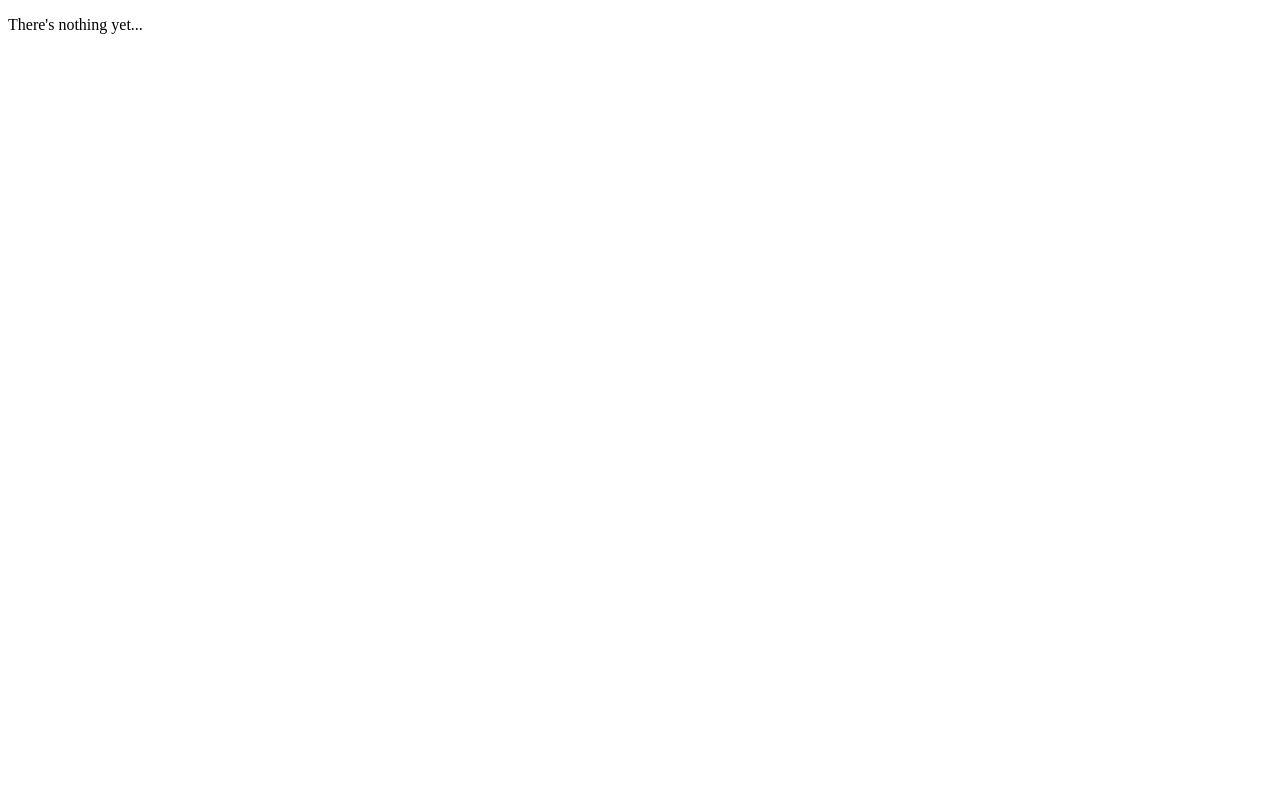
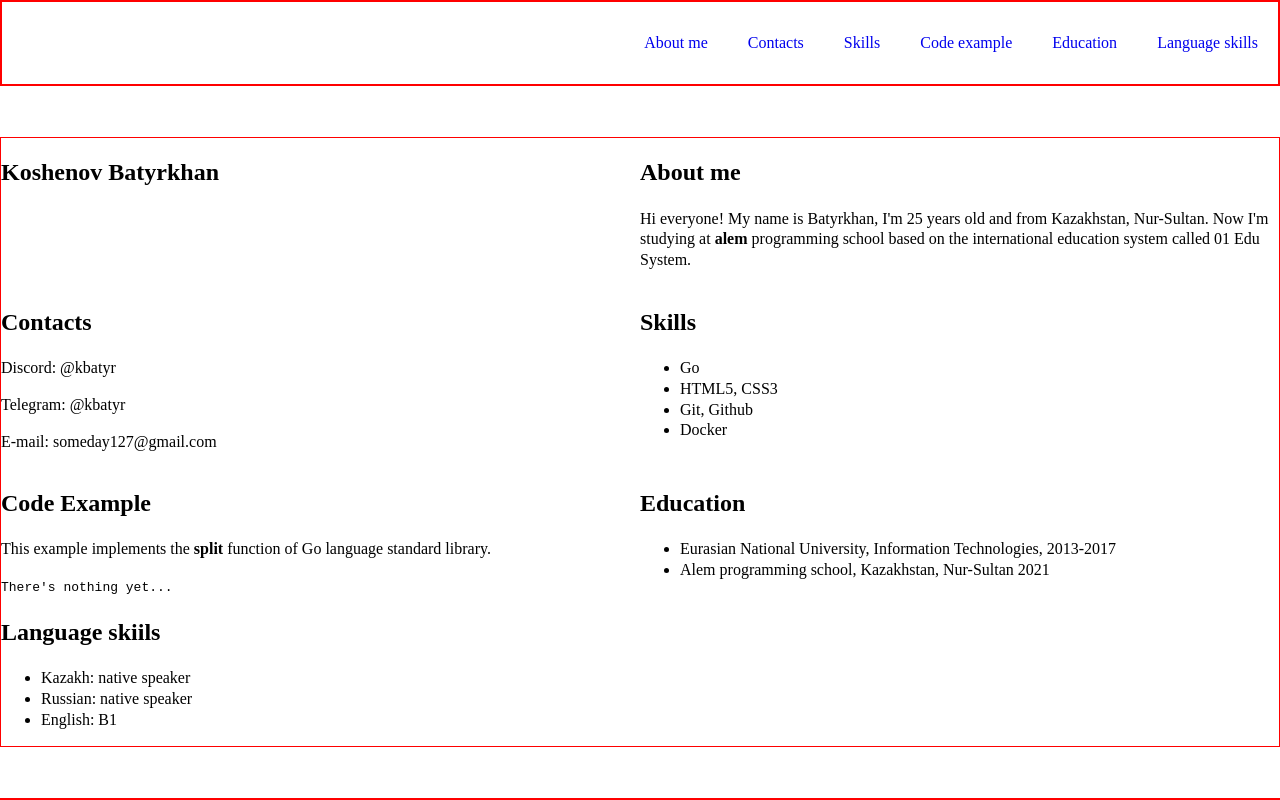
Before and after one commit to kbatyr/rsschool-cv, a plain HTML site: page index.html in a window 1280 px wide. Drawn offline with Linux system fonts and the light colour scheme.

Commit message:
feat: main frame of page

```diff
--- a/index.html
+++ b/index.html
@@ -1,12 +1,90 @@
 <!DOCTYPE html>
 <html lang="en">
+
 <head>
-    <meta charset="UTF-8">
-    <meta http-equiv="X-UA-Compatible" content="IE=edge">
-    <meta name="viewport" content="width=device-width, initial-scale=1.0">
-    <title>Document</title>
+	<meta charset="UTF-8">
+	<meta http-equiv="X-UA-Compatible" content="IE=edge">
+	<meta name="viewport" content="width=device-width, initial-scale=1.0">
+	<title>CV</title>
+	<link rel="stylesheet" href="./style.css">
+	<!-- TODO: ADD favicon -->
+	<link rel="shortcut icon" href="favicon.ico">
 </head>
+
 <body>
-    <p>There's nothing yet...</p>
+	<header class="header">
+		<div class="container">
+			<nav class="nav">
+				<ul class="nav-list">
+					<li class="nav-item"><a href="#about" class="nav-link">About me</a></li>
+					<li class="nav-item"><a href="#contacts" class="nav-link">Contacts</a></li>
+					<li class="nav-item"><a href="#skills" class="nav-link">Skills</a></li>
+					<li class="nav-item"><a href="#code" class="nav-link">Code example</a></li>
+					<li class="nav-item"><a href="#edu" class="nav-link">Education</a></li>
+					<li class="nav-item"><a href="#lang" class="nav-link">Language skills</a></li>
+				</ul>
+			</nav>
+		</div>
+	</header>
+
+	<main class="main">
+		<div class="container main-container">
+			<section class="section" id="profile">
+				<h1 class="section-title">Koshenov Batyrkhan</h1>
+			</section>
+
+			<section class="section" id="about">
+				<h2 class="section-title">About me</h2>
+				<p>Hi everyone! My name is Batyrkhan, I'm 25 years old and from Kazakhstan, Nur-Sultan. Now I'm studying at <strong>alem</strong> programming school based on the international education system called 01 Edu System.</p>
+			</section>
+
+			<section class="section" id="contacts">
+				<h2 class="section-title">Contacts</h2>
+				<p>Discord: @kbatyr</p>
+				<p>Telegram: @kbatyr</p>
+				<p>E-mail: someday127@gmail.com</p>
+			</section>
+
+			<section class="section" id="skills">
+				<h2 class="section-title">Skills</h2>
+				<ul class="section-item">
+					<li class="section-list">Go</li>
+					<li class="section-list">HTML5, CSS3</li>
+					<li class="section-list">Git, Github</li>
+					<li class="section-list">Docker</li>
+				</ul>
+			</section>
+
+			<section class="section" id="code">
+				<h2 class="section-title">Code Example</h2>
+				<p>This example implements the <strong>split</strong> function of Go language standard library.</p>
+				<code>There's nothing yet...</code>
+			</section>
+
+			<section class="section" id="edu">
+				<h2 class="section-title">Education</h2>
+				<ul class="section-item">
+					<li class="section-list">Eurasian National University, Information Technologies, 2013-2017</li>
+					<li class="section-list">Alem programming school, Kazakhstan, Nur-Sultan 2021</li>
+				</ul>
+			</section>
+
+			<section class="section" id="lang">
+				<h2 class="section-title">Language skiils</h2>
+				<ul class="section-item">
+					<li class="section-list">Kazakh: native speaker</li>
+					<li class="section-list">Russian: native speaker</li>
+					<li class="section-list">English: B1</li>
+				</ul>
+			</section>
+		</div>
+	</main>
+
+	<footer class="footer">
+		<div class="container"></div>
+	</footer>
+
 </body>
+
+
 </html>
--- a/style.css
+++ b/style.css
@@ -1,3 +1,71 @@
+* {
+	box-sizing: border-box;
+}
+
+html {
+	scroll-behavior: smooth;
+}
+
 body {
-    color: white;
+	display: flex;
+	flex-direction: column;
+	justify-content: space-between;
+
+	min-height: 100vh;
+	margin: 0;
+	padding: 0;
+
+	line-height: 1.3;
 }
+
+.header {
+	border: 1px solid red;
+}
+
+.main {
+	border: 1px solid red;
+}
+
+.footer {
+	border: 1px solid red;
+}
+
+.nav {
+	border: 1px solid red;
+}
+
+.container {
+	max-width: 1440px;
+	margin: 0 auto;
+}
+
+.nav-list {
+	display: flex;
+	justify-content: flex-end;
+	align-items: center;
+
+	list-style: none;
+}
+.nav-link {
+	padding: 0 20px;
+	line-height: 50px;
+
+	text-decoration: none;
+
+	transition: 0.3s;
+}
+
+.main-container {
+	display: flex;
+	flex-wrap: wrap;
+}
+
+.section {
+	width: 50%;
+}
+
+@media (max-width: 768px) {
+	.section {
+		width: 100%;
+	}
+}
```
